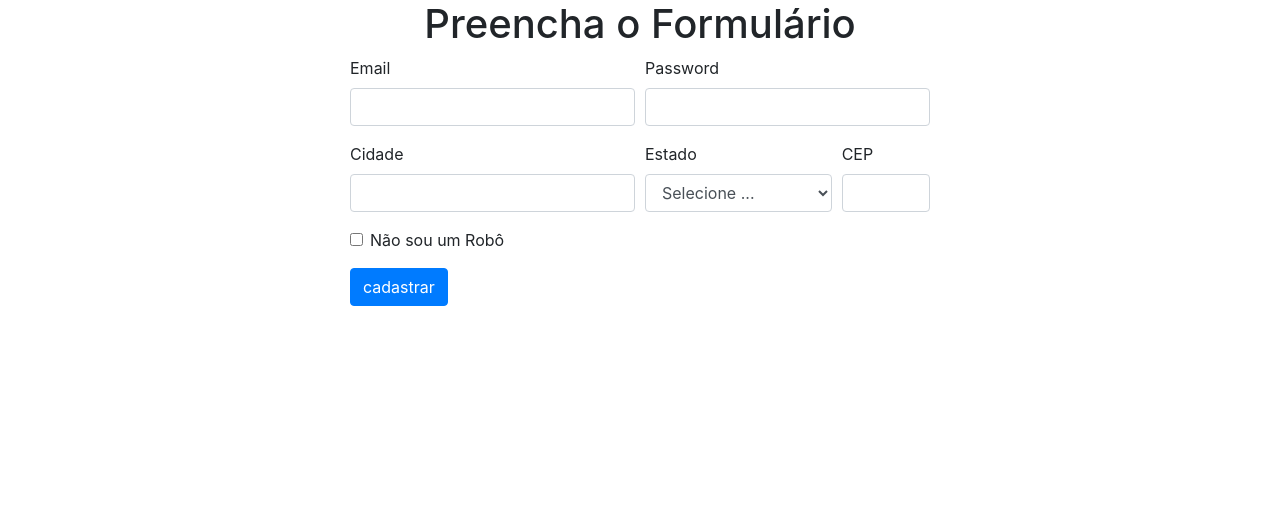
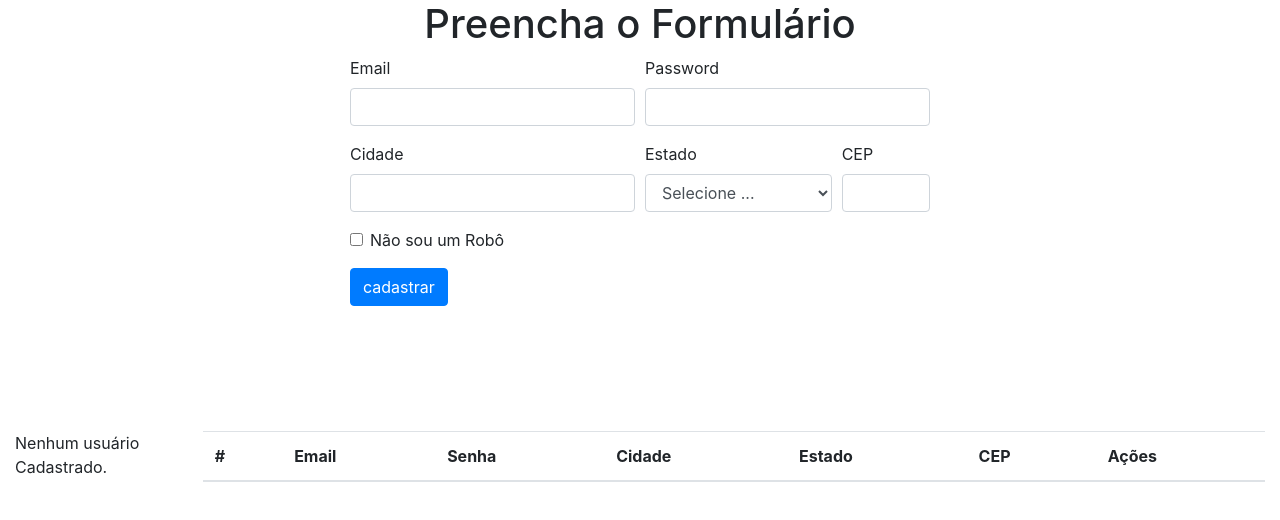
Before and after one commit to Diego008/Reactjs_Crud, a React (Create React App) app in the folder frontend/: page / in a window 1280 px wide. Shown: the top 520 px of the page. Built offline with nearby package versions, Linux system fonts and the light colour scheme.

Commit message:
Desenvolvendo front

```diff
--- a/frontend/src/components/home.js
+++ b/frontend/src/components/home.js
@@ -34,57 +34,103 @@ export default class Home extends React.Component {
                 { desc: 'São Paulo', sigla: 'SP' },
                 { desc: 'Sergipe', sigla: 'SE' },
                 { desc: 'Tocantins', sigla: 'TO' }
+            ],
+
+            usuarios: [
+                { email: '', password: '', cidade: '', estado: '', cep: '' }
             ]
         }
-        this.handleChangeState = this.handleChangeState.bind(this);
+        // this.handleChangeState = this.handleChangeState.bind(this);
+        this.handleSubmit = this.handleSubmit.bind(this);
 
     }
 
-    handleChangeState(e) {
+    handleSubmit(e) {
         e.preventDefault();
 
-        var j = e.target.value.substring(e.target.value.indexOf('-') +1);
+        const email = this.inputEmail.value;
+        const password = this.inputPass.value;
+        const cidade = this.inputCidade.value;
+        const estado = this.inputEstado.value;
+        const cep = this.inputCEP.value;
 
-        console.log(j);
+        this.setState({
+            usuarios: [
+                ...this.state.usuarios,
+                {
+                    email: email,
+                    password: password,
+                    cidade: cidade,
+                    estado: estado,
+                    cep: cep
                 }
+            ]
+        })
+
+        this.inputEmail.value = '';
+        this.inputPass.value = '';
+        this.inputCidade.value = '';
+        this.inputEstado.value = '';
+        this.inputCEP.value = '';
+    }
+
+    // handleChangeState(e) {
+    //     e.preventDefault();
+
+    //     var j = e.target.value.substring(e.target.value.indexOf('-') + 1);
+
+    //     console.log(j);
+    // }
 
 
     render() {
+        const cont = this.state.usuarios.length - 1;
+        let paragraph;
+
+        if (cont === 0) {
+            paragraph = <p>Nenhum usuário Cadastrado.</p>
+        }
 
         return (
+            <div>
                 <div className="col-sm-12 d-flex justify-content-center">
                     <div className="col-sm-6">
-                    <form>
+                        <form onSubmit={this.handleSubmit}>
                             <div className="form-row">
                                 <div className="form-group col-md-6">
                                     <label>Email</label>
-                                <input type="email" className="form-control" id="inputEmail4" />
+                                    <input type="email" className="form-control" id="txtEmail"
+                                        ref={el => this.inputEmail = el} value={undefined} />
                                 </div>
                                 <div className="form-group col-md-6">
                                     <label>Password</label>
-                                <input type="password" className="form-control" id="inputPassword4" />
+                                    <input type="password" className="form-control" id="txtPassword"
+                                        ref={el => this.inputPass = el} value={undefined} />
                                 </div>
                             </div>
 
                             <div className="form-row">
                                 <div className="form-group col-md-6">
                                     <label>Cidade</label>
-                                <input type="text" className="form-control" id="inputCity" />
+                                    <input type="text" className="form-control" id="txtCidade"
+                                        ref={el => this.inputCidade = el} value={undefined} />
                                 </div>
                                 <div className="form-group col-md-4">
                                     <label>Estado</label>
-                                <select id="inputState" className="form-control" onChange={this.handleChangeState}>
+                                    <select id="txtEstado" className="form-control" onChange={this.handleChangeState}
+                                        ref={el => this.inputEstado = el}>
                                         <option>Selecione ...</option>
                                         {
                                             this.state.estados.map((estado, index) => {
-                                            return <option key={index}>{estado.desc +'-' +estado.sigla}</option>
+                                                return <option key={index}>{estado.desc + '-' + estado.sigla}</option>
                                             })
                                         }
                                     </select>
                                 </div>
                                 <div className="form-group col-md-2">
                                     <label>CEP</label>
-                                <input type="text" className="form-control" id="inputZip" />
+                                    <input type="text" className="form-control" id="txtCEP"
+                                        ref={el => this.inputCEP = el} value={undefined} />
                                 </div>
                             </div>
                             <div className="form-group">
@@ -99,6 +145,48 @@ export default class Home extends React.Component {
                         </form>
                     </div>
                 </div>
+                <div className="row marginTable">
+                    <div className="col-sm-12 d-flex justify-content-center">
+
+                        {paragraph}
+                        <table class="table table-striped">
+                            <thead>
+                                <tr>
+                                    <th scope="col">#</th>
+                                    <th scope="col">Email</th>
+                                    <th scope="col">Senha</th>
+                                    <th scope="col">Cidade</th>
+                                    <th scope="col">Estado</th>
+                                    <th scope="col">CEP</th>
+                                    <th>Ações</th>
+                                </tr>
+                            </thead>
+                            {
+                                this.state.usuarios.map((users, index) => {
+                                    if (index !== 0) {
+                                        return (
+
+
+                                            <tbody>
+                                                <tr>
+                                                    <th scope="row">{index}</th>
+                                                    <td>{users.email}</td>
+                                                    <td>{users.password}</td>
+                                                    <td>{users.cidade}</td>
+                                                    <td>{users.estado}</td>
+                                                    <td>{users.cep}</td>
+                                                </tr>
+                                            </tbody>
+
+                                        )
+                                    }
+                                    return null;
+                                })
+                            }
+                        </table>
+                    </div>
+                </div>
+            </div>
         )
     }
 }
--- a/frontend/src/index.css
+++ b/frontend/src/index.css
@@ -15,3 +15,7 @@ code {
 .columns{
   margin-left: 20%;
 }
+
+.marginTable{
+  margin-top: 10%;
+}
```
Lines whose indentation alone changed are shown as unchanged.
